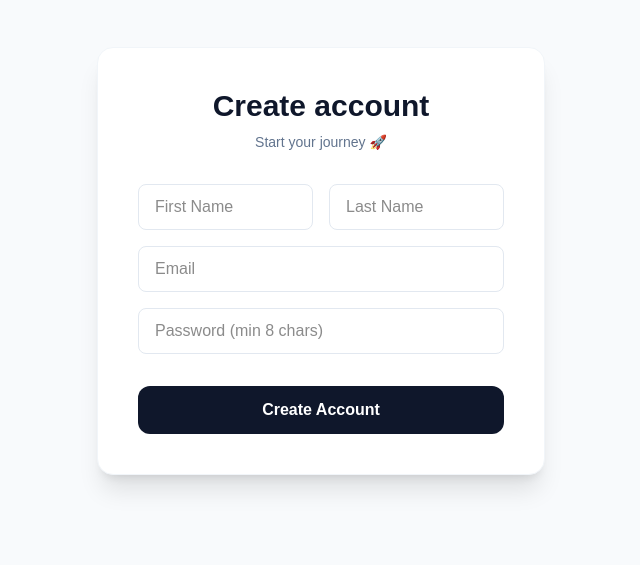
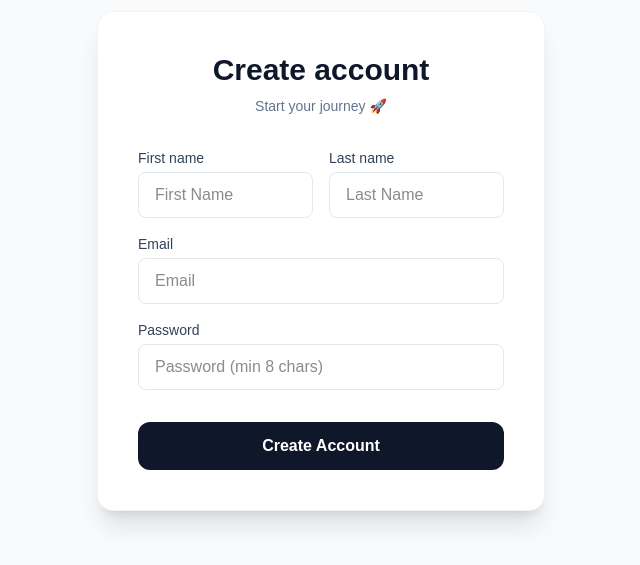
Before and after one commit to aonoexercist/next-gin, a Next.js app: page /register in a window 1280 px wide. Shown: the part 139-704 px from the top of the page, without its empty margins (319-959 px from the left). Built offline with nearby package versions, Linux system fonts and the light colour scheme.

Commit message:
Enhance RegisterPage form with labels for better accessibility and user experience

```diff
--- a/app/register/page.tsx
+++ b/app/register/page.tsx
@@ -15,13 +15,25 @@ export default function RegisterPage() {
 
         <form className="space-y-4">
           <div className="grid grid-cols-2 gap-4">
-            <input placeholder="First Name" className="px-4 py-2.5 rounded-lg border border-slate-200 focus:ring-2 focus:ring-blue-500/20 focus:border-blue-500 outline-none" />
-            <input placeholder="Last Name" className="px-4 py-2.5 rounded-lg border border-slate-200 focus:ring-2 focus:ring-blue-500/20 focus:border-blue-500 outline-none" />
+            <div>
+              <label htmlFor="firstName" className="block text-sm font-medium text-slate-700 mb-1">First name</label>
+              <input id="firstName" name="firstName" placeholder="First Name" className="w-full px-4 py-2.5 rounded-lg border border-slate-200 focus:ring-2 focus:ring-blue-500/20 focus:border-blue-500 outline-none" />
+            </div>
+            <div>
+              <label htmlFor="lastName" className="block text-sm font-medium text-slate-700 mb-1">Last name</label>
+              <input id="lastName" name="lastName" placeholder="Last Name" className="w-full px-4 py-2.5 rounded-lg border border-slate-200 focus:ring-2 focus:ring-blue-500/20 focus:border-blue-500 outline-none" />
+            </div>
           </div>
 
-          <input type="email" placeholder="Email" className="w-full px-4 py-2.5 rounded-lg border border-slate-200 focus:ring-2 focus:ring-blue-500/20 focus:border-blue-500 outline-none" />
+          <div>
+            <label htmlFor="email" className="block text-sm font-medium text-slate-700 mb-1">Email</label>
+            <input id="email" name="email" type="email" placeholder="Email" className="w-full px-4 py-2.5 rounded-lg border border-slate-200 focus:ring-2 focus:ring-blue-500/20 focus:border-blue-500 outline-none" />
+          </div>
 
-          <input type="password" placeholder="Password (min 8 chars)" className="w-full px-4 py-2.5 rounded-lg border border-slate-200 focus:ring-2 focus:ring-blue-500/20 focus:border-blue-500 outline-none" />
+          <div>
+            <label htmlFor="password" className="block text-sm font-medium text-slate-700 mb-1">Password</label>
+            <input id="password" name="password" type="password" placeholder="Password (min 8 chars)" className="w-full px-4 py-2.5 rounded-lg border border-slate-200 focus:ring-2 focus:ring-blue-500/20 focus:border-blue-500 outline-none" />
+          </div>
 
           <button
             type="submit"
```
